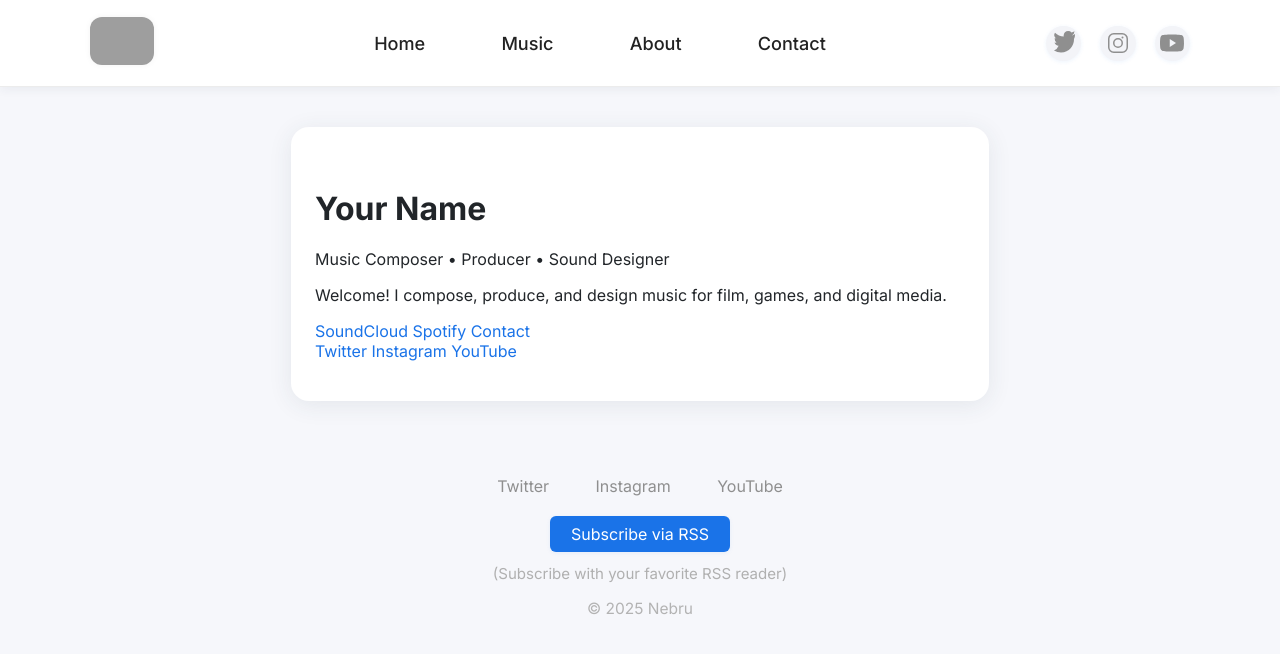
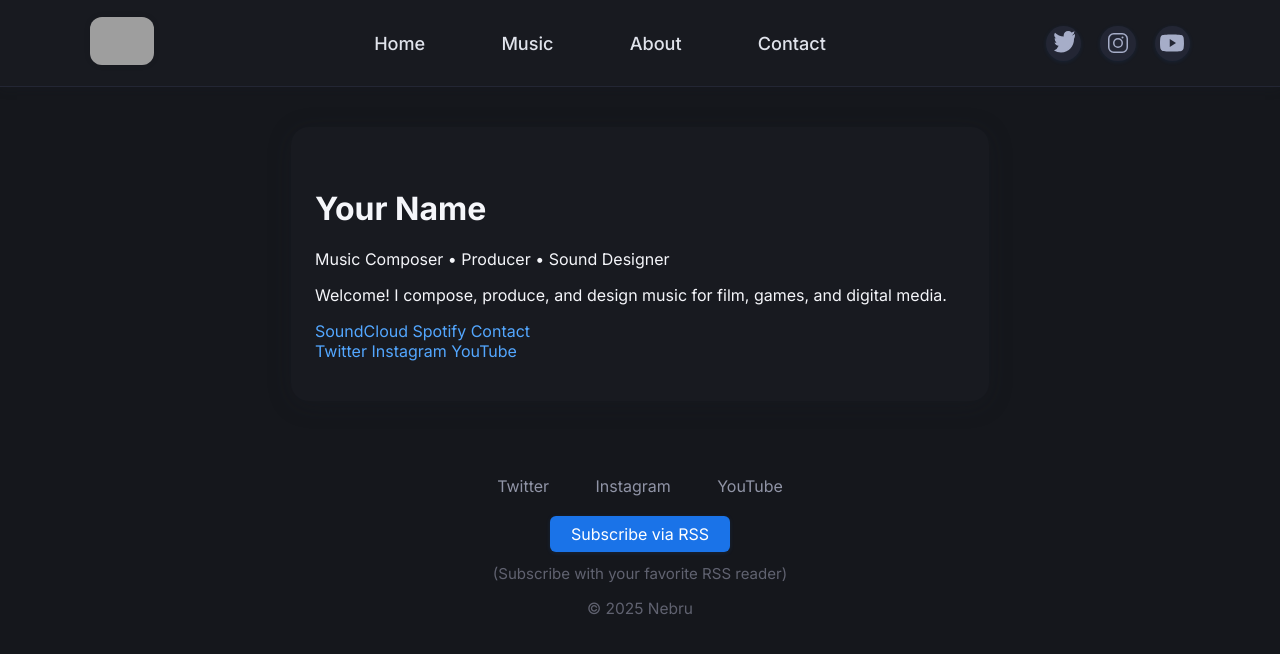
Before and after one commit to 0xnebru/0xnebru.github.io, a Jekyll site: the page built from index.md, in a window 1280 px wide. Shown: the top 654 px of the page. Built offline with Jekyll 4.4.1, drawn with Linux system fonts in a browser that asks for light colours; grey boxes are pictures that could not be loaded.

Commit message:
Update style.css

```diff
--- a/assets/style.css
+++ b/assets/style.css
@@ -1,19 +1,19 @@
 body {
   font-family: 'Inter', system-ui, sans-serif;
-  background: #f6f7fb;
-  color: #212529;
+  background: #15171c;
+  color: #f5f6fa;
   margin: 0;
   padding: 0;
 }
 
 .site-header {
   width: 100%;
-  background: #fff;
-  border-bottom: 1px solid #ececec;
+  background: #181a20;
+  border-bottom: 1px solid #232634;
   position: sticky;
   top: 0;
   z-index: 100;
-  box-shadow: 0 2px 10px 0 rgba(44,62,80,0.07);
+  box-shadow: 0 2px 10px 0 rgba(26,30,41,0.22);
 }
 
 .header-container {
@@ -29,11 +29,12 @@ body {
 .header-logo img {
   height: 48px;
   border-radius: 12px;
-  box-shadow: 0 0 6px rgba(0,0,0,0.05);
+  box-shadow: 0 0 6px rgba(0,0,0,0.10);
+  background: #20222a;
   transition: box-shadow .2s;
 }
 .header-logo img:hover {
-  box-shadow: 0 0 14px rgba(26,115,232,0.08);
+  box-shadow: 0 0 14px rgba(26,115,232,0.16);
 }
 
 .header-nav {
@@ -43,7 +44,7 @@ body {
   gap: 2.5rem;
 }
 .header-nav a {
-  color: #222;
+  color: #e0e3eb;
   text-decoration: none;
   font-weight: 500;
   font-size: 1.13em;
@@ -62,30 +63,30 @@ body {
   gap: 1.2rem;
 }
 .header-social a {
-  color: #8f8f8f;
-  background: #f3f4f8;
+  color: #a6adc8;
+  background: #232634;
   border-radius: 50%;
   padding: 0.35em;
   display: inline-flex;
   align-items: center;
   justify-content: center;
   transition: background .2s, color .2s, box-shadow .2s;
-  box-shadow: 0 1px 4px rgba(26,115,232,0.08);
+  box-shadow: 0 1px 4px rgba(26,115,232,0.10);
 }
 .header-social a:hover,
 .header-social a:focus {
   color: #fff;
   background: #1a73e8;
-  box-shadow: 0 2px 8px rgba(26,115,232,0.12);
+  box-shadow: 0 2px 8px rgba(26,115,232,0.24);
 }
 
 main {
   max-width: 650px;
   margin: 2.5rem auto 2rem auto;
   padding: 2.5rem 1.5rem;
-  background: #fff;
+  background: #181a20;
   border-radius: 18px;
-  box-shadow: 0 4px 24px rgba(44,62,80,0.09);
+  box-shadow: 0 4px 24px rgba(26,30,41,0.22);
 }
 
 footer {
@@ -93,7 +94,7 @@ footer {
   padding: 2.5em 1em 1em 1em;
   font-size: 1em;
   background: none;
-  color: #8f8f8f;
+  color: #9094a6;
 }
 
 .footer-social {
@@ -103,7 +104,7 @@ footer {
   justify-content: center;
 }
 .footer-social a {
-  color: #8f8f8f;
+  color: #9094a6;
   text-decoration: none;
   font-size: 1em;
   border-radius: 4px;
@@ -129,7 +130,7 @@ footer {
   padding: 0.5em 1.3em;
   cursor: pointer;
   transition: background .15s;
-  box-shadow: 0 1px 4px rgba(26,115,232,0.08);
+  box-shadow: 0 1px 4px rgba(26,115,232,0.16);
 }
 .footer-newsletter button:hover {
   background: #185abc;
@@ -137,18 +138,18 @@ footer {
 
 .footer-newsletter small {
   display: block;
-  color: #b0b0b0;
+  color: #606270;
   margin-top: 0.3em;
   font-size: 0.94em;
 }
 
 .footer-copyright {
-  color: #b3b3b3;
+  color: #606270;
   margin-top: 1em;
   font-size: 0.97em;
 }
 
-a { color: #1a73e8; text-decoration: none; }
+a { color: #53a7ff; text-decoration: none; }
 a:hover { text-decoration: underline; }
 
 ul {
```
